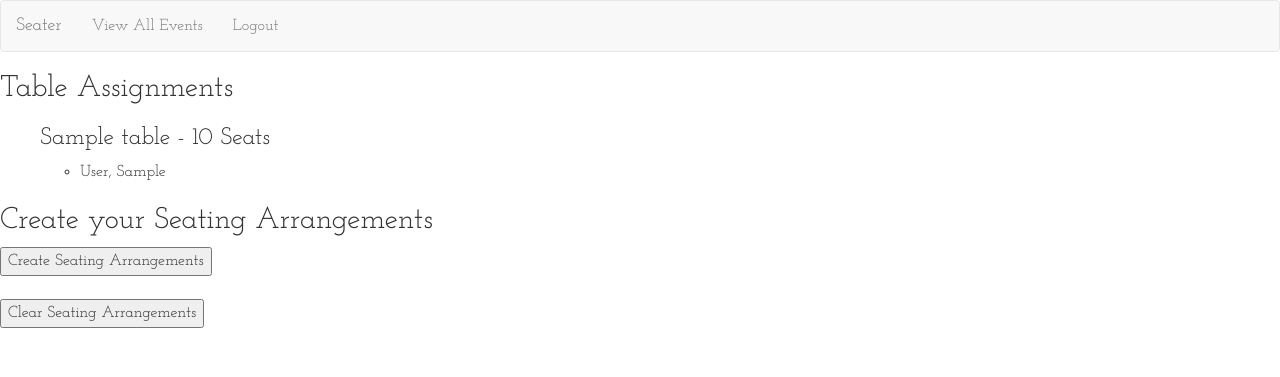
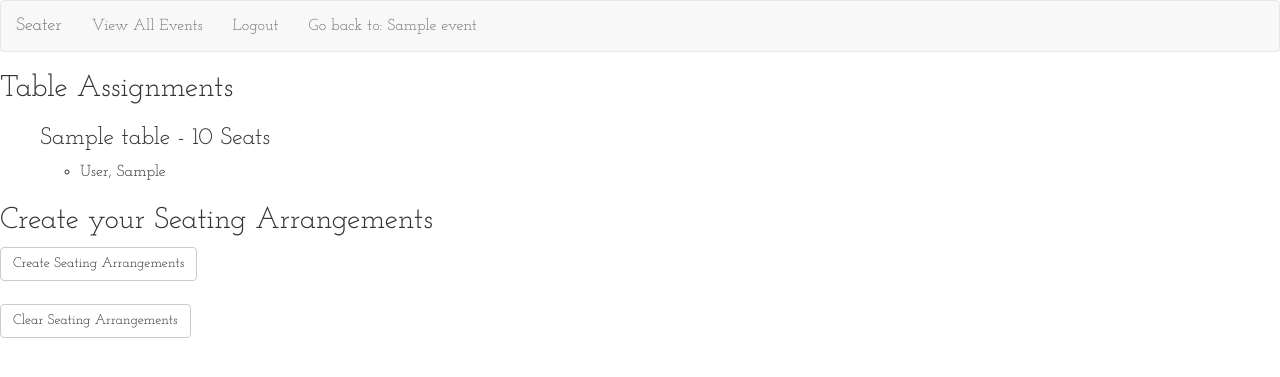
Before and after one commit to nurarenke/Seater, a Flask app: a page that uses templates/table-assignments.html in a window 1280 px wide. Shown: the top 377 px of the page. Run offline with Flask 2, Linux system fonts and the light colour scheme; the visitor is signed in with stand-in values (Sample User, id 1); tables that the repository leaves empty hold one stand-in row (values such as "Sample post"); some libraries are stand-ins or nearby versions.

Commit message:
finished with bootstrap with table assignments page

```diff
--- a/server.py
+++ b/server.py
@@ -423,6 +423,7 @@ def update_relationship(attendee_id, event_id):
 
 @app.route('/event=<int:event_id>/new-table/', methods=['GET'])
 def new_table(event_id):
+    event = Event.query.get(event_id)
     table = None
     event_id = event_id
     seated_at_table = None
@@ -430,7 +431,8 @@ def new_table(event_id):
     return render_template('table-info.html',
                             event_id=event_id,
                             seated_at_table=seated_at_table,
-                            table=table)
+                            table=table,
+                            event=event)
 
 @app.route('/event=<int:event_id>/create-tables/', methods=['POST'])
 def create_tables(event_id):
@@ -503,6 +505,7 @@ def table_detail(event_id, table_id):
     if is_not_logged_in():
         return redirect('/')
 
+    event = Event.query.get(event_id)
     event_id = event_id
 
     table = Table.query.get(table_id)
@@ -512,7 +515,8 @@ def table_detail(event_id, table_id):
     return render_template('/table-info.html',
                             table=table,
                             seated_at_table=seated_at_table,
-                            event_id=event_id)
+                            event_id=event_id,
+                            event=event)
 
 @app.route('/event=<int:event_id>/table-assignments/', methods=['POST'])
 def assign_tables(event_id):
@@ -553,7 +557,7 @@ def display_tables(event_id):
     '''display tables'''
     if is_not_logged_in():
         return redirect('/')
-
+    event = Event.query.get(event_id)
     event_id=event_id
     # query for all of attendees who are assigned to a table
     assigned_attendees = db.session.query(Attendee).filter(Attendee.event_id == event_id, Attendee.table_id != None).join(
@@ -564,7 +568,8 @@ def display_tables(event_id):
     return render_template('/table-assignments.html',
                             assigned_attendees=assigned_attendees,
                             assigned_tables=assigned_tables,
-                            event_id=event_id)
+                            event_id=event_id,
+                            event=event)
 
 @app.route('/event=<int:event_id>/clear-table-assignments/', methods=['POST'])
 def clear_tables(event_id):
--- a/templates/attendee.html
+++ b/templates/attendee.html
@@ -1,6 +1,7 @@
 {% extends 'base.html' %}
 {% block title %}Seater{% endblock %}
 {% block content %}
+<!--Go Back to Event NavBar button-->
 <script>
 $(document).ready(function() {
 
@@ -8,7 +9,6 @@ $(document).ready(function() {
     $('#navbar-ul-li-a').html("Go back to: {{ event.event_name }}")
 
 })
-
 </script>
 <div class="container-fluid">
     <div class="row">
--- a/templates/table-assignments.html
+++ b/templates/table-assignments.html
@@ -1,6 +1,15 @@
 {% extends 'base.html' %}
 {% block title %}Table Arrangments{% endblock %}
 {% block content %}
+<!--Go Back to Event NavBar button-->
+<script>
+$(document).ready(function() {
+
+    $('#navbar-ul-li-a').attr("href", "/event={{event.event_id}}/event-info/")
+    $('#navbar-ul-li-a').html("Go back to: {{ event.event_name }}")
+
+})
+</script>
 <div>
 <!--Display seating arrangements-->
 <h2>Table Assignments</h2>
@@ -25,12 +34,12 @@
 <div>
     <h2>Create your Seating Arrangements</h2>
     <form action='/event={{ event_id }}/table-assignments/' method="POST">
-    <input type='submit' name='btn' value='Create Seating Arrangements'>
+    <button type='submit' class="btn btn-default">Create Seating Arrangements</button>
     </form>
 </div>
 <div><br>
     <form action='/event={{ event_id }}/clear-table-assignments/' method="POST">
-    <input type='submit' name='btn' value='Clear Seating Arrangements'>
+    <button type='submit' class="btn btn-default">Clear Seating Arrangements</button>
     </form>
 </div>
 {% endblock %}
```
Also changed, not shown: templates/table-info.html (+9 -0 lines).
